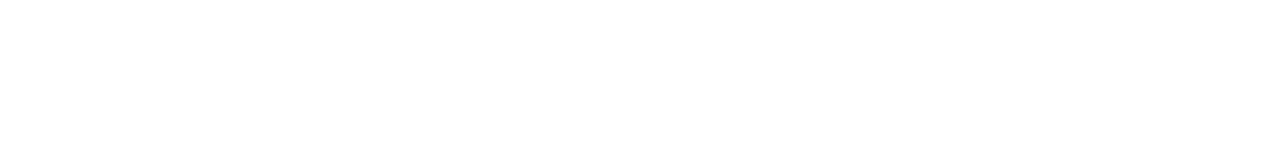
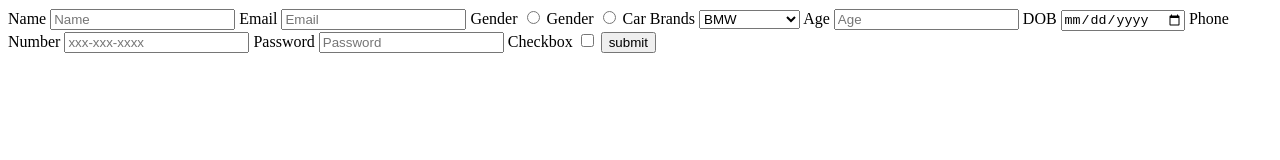
Before and after one commit to acciojob/signup-form-car-HarshitAggarwal0001, a website: page main.html in a window 1280 px wide. Drawn offline with Linux system fonts and the light colour scheme.

Commit message:
created a submission

```diff
--- a/main.html
+++ b/main.html
@@ -8,6 +8,33 @@
 
 <body>
 	<!-- the entire body must be written by student -->
+	<form method="post">
+		<label for="name">Name</label>
+		<input id="name" type=text required placeholder="Name">
+		<label for="email">Email</label>
+        <input id="email" type="Email" required placeholder="Email">
+		<label for="gender_m">Gender</label>
+		<input id="gender_m" type="radio" required name="gender">
+        <label for="gender_f">Gender</label>
+		<input id="gender_f" type="radio" required name="gender">
+		<label for="cars">Car Brands</label>
+		<select id="cars" placeholder="Please choose an option">
+			<option>BMW</option>
+			<option>Audi</option>
+			<option>Range Rover</option>
+		</select>
+		<label for="age">Age</label>
+		<input type=Number required id="age" placeholder="Age">
+		<label for="dob" >DOB</label>
+		<input type="Date" required id="dob">
+		<label for="tel">Phone Number</label>
+		<input type="Tel" id="tel" placeholder="xxx-xxx-xxxx">
+        <label for="password">Password</label>
+		<input type="Password" required id="password" placeholder="Password">
+        <label for="tos">Checkbox</label>
+		<input type="checkbox" required id="tos">
+		<input type="button" value="submit">
+	</form>
     <script type="text/javascript" src="./script.js">
 </script>
 
```
